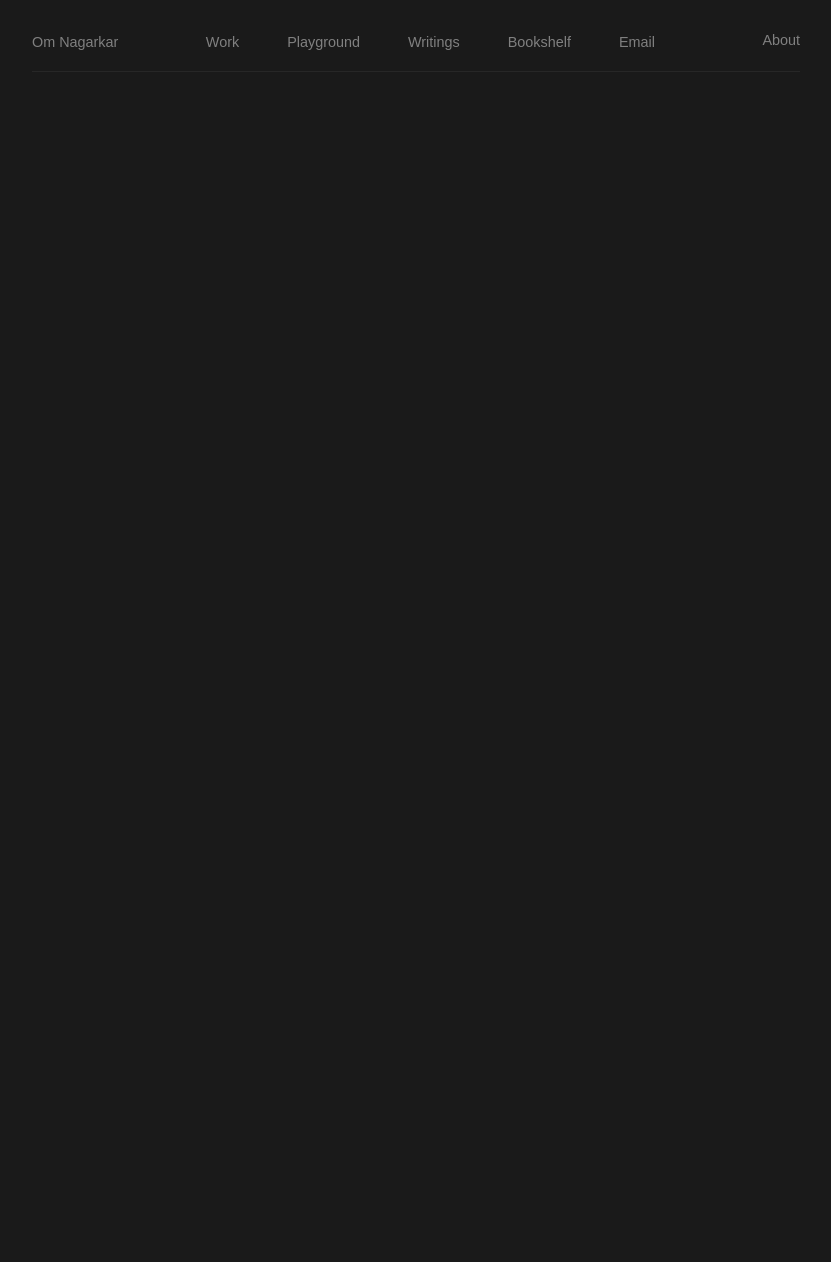
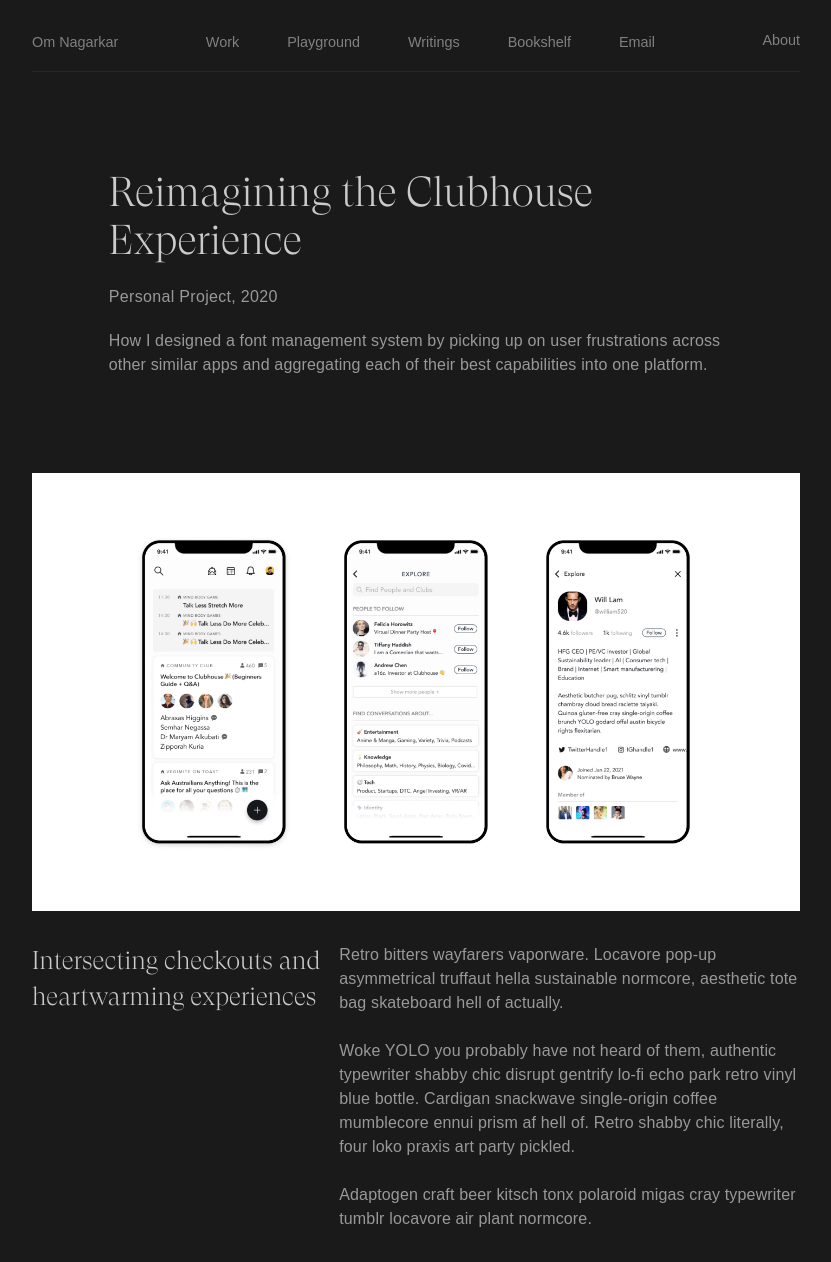
Before and after one commit to H0und5/nextport, a Next.js app: page /work/clubhouse in a window 1280 px wide. Shown: the top 1262 px of the page, without its empty margins (224-1055 px from the left). Before the commit the page ends 800 px from the top, so only its background shows below. Built offline with nearby package versions, Linux system fonts and the light colour scheme.

Commit message:
-- Renovation -- Updated the case study layouts for all the work projects

```diff
--- a/pages/work/clubhouse.js
+++ b/pages/work/clubhouse.js
@@ -1,14 +1,55 @@
 // import Head from 'next/head'
-import styles from '../../styles/Home.module.css';
+import style from "../../styles/Home.module.css";
+import styles from '../../styles/CaseStudy.module.css';
+
+import Image from "next/image";
+
+import clubDisplay from "../../public/clubhouseDisplay.jpeg";
+
+import BigDivider from "../../src/components/Dividers/BigDivider";
 
 // components
 
 export default function Clubhouse() {
   return (
-    <div className={styles.container}>
+    <div className={style.container}>
 
+      <div className={styles.headingOverview}>
+
+        <div className={styles.heading}>
+
+          <h1>Reimagining the Clubhouse Experience</h1>
+
+          <h6 className={styles.caps}>Personal Project, 2020</h6>
+
+          <p>How I designed a font management system by picking up on user frustrations across other similar apps and aggregating each of their best capabilities into one platform.</p>
+
+        </div>
+
+      </div>
+
+      <div className={styles.headerImage}>
+
+        <Image src={clubDisplay} alt={"Display Image showing a mobile UI screen for Givelify's apps"} height="1600" width="2800" layout="responsive" objectFit="cover"/>
+
+      </div>
+
+      {/* This is the start of the case study content */}
+
+      <div className={styles.sectionSplit}>
+
+        <h2>Intersecting checkouts and heartwarming experiences</h2>
+
+        <p>Retro bitters wayfarers vaporware. Locavore pop-up asymmetrical truffaut hella sustainable normcore, aesthetic tote bag skateboard hell of actually. <br/> <br/> Woke YOLO you probably have not heard of them, authentic typewriter shabby chic disrupt gentrify lo-fi echo park retro vinyl blue bottle. Cardigan snackwave single-origin coffee mumblecore ennui prism af hell of. Retro shabby chic literally, four loko praxis art party pickled. <br/> <br/> Adaptogen craft beer kitsch tonx polaroid migas cray typewriter tumblr locavore air plant normcore.</p>
+
+      </div>
+
+
+    <BigDivider />
+    <BigDivider />
+    <BigDivider />
 
 
     </div>
-  )
+  );
 }
--- a/src/assets/workData.js
+++ b/src/assets/workData.js
@@ -14,7 +14,7 @@
   },
   {
     "key": "1",
-    "title": "Building a convenient IT helpdesk experience",
+    "title": "Building a convenient IT helpdesk SaaS",
     "imageSrc": jhamDisplay,
     "imageAlt": "This is the display image for the Jham Case Study, which takes you to the project overview.",
     "year": "2020-2021",
```
Also changed, not shown: pages/work/jham.js (+45 -4 lines), pages/work/typographit.js (+44 -3 lines).
